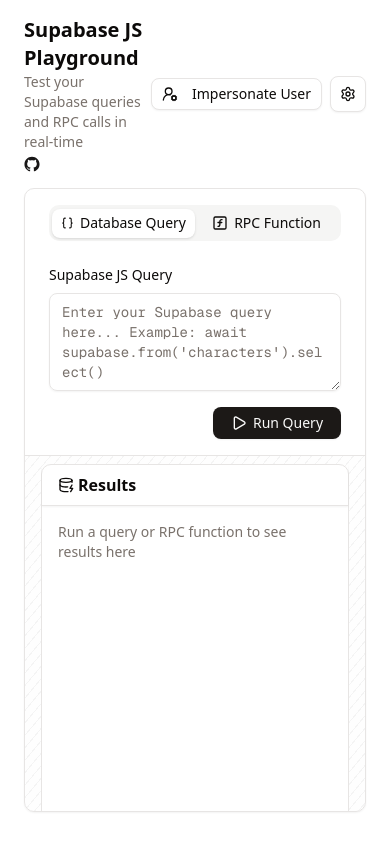
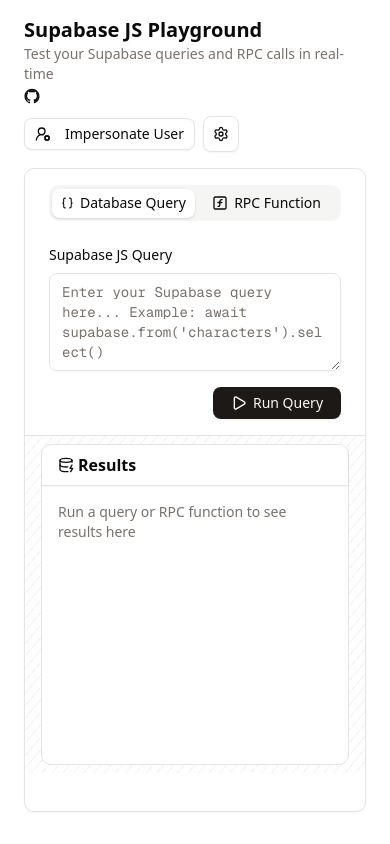
Before and after one commit to Dineshs91/supabase-js-playground, a Next.js app: page / in a window 390 px wide. Built offline with nearby package versions, Linux system fonts and the light colour scheme.

Commit message:
Fix sizing on mobile devices

```diff
--- a/src/components/SupabasePlayground.tsx
+++ b/src/components/SupabasePlayground.tsx
@@ -125,7 +125,7 @@
   return (
     <main className='h-screen py-4 flex flex-col'>
       <div className="w-full px-6 flex-shrink-0">
-        <div className="flex items-center justify-between">
+        <div className="flex flex-col gap-3 lg:flex-row lg:items-center lg:justify-between lg:gap-0">
           <div>
             <h1 className="text-xl font-bold">Supabase JS Playground</h1>
             <p className="text-muted-foreground text-sm">
@@ -255,7 +255,7 @@
               backgroundImage: 'repeating-linear-gradient(-50deg, transparent, transparent 7px, rgba(0,0,0,0.04) 7px, rgba(0,0,0,0.04) 8px)'
             }}
           >
-            <div className="border rounded-lg flex flex-col my-2 lg:my-4 h-[45vh] lg:h-[78vh] bg-white">
+            <div className="border rounded-lg flex flex-col my-2 lg:my-4 h-[38vh] lg:h-[78vh] bg-white">
               <div className="flex-shrink-0 px-4 py-2 border-b shadow-xs">
                 <div className="flex items-center justify-between">
                   <h3 className="font-semibold flex items-center gap-1">
```
